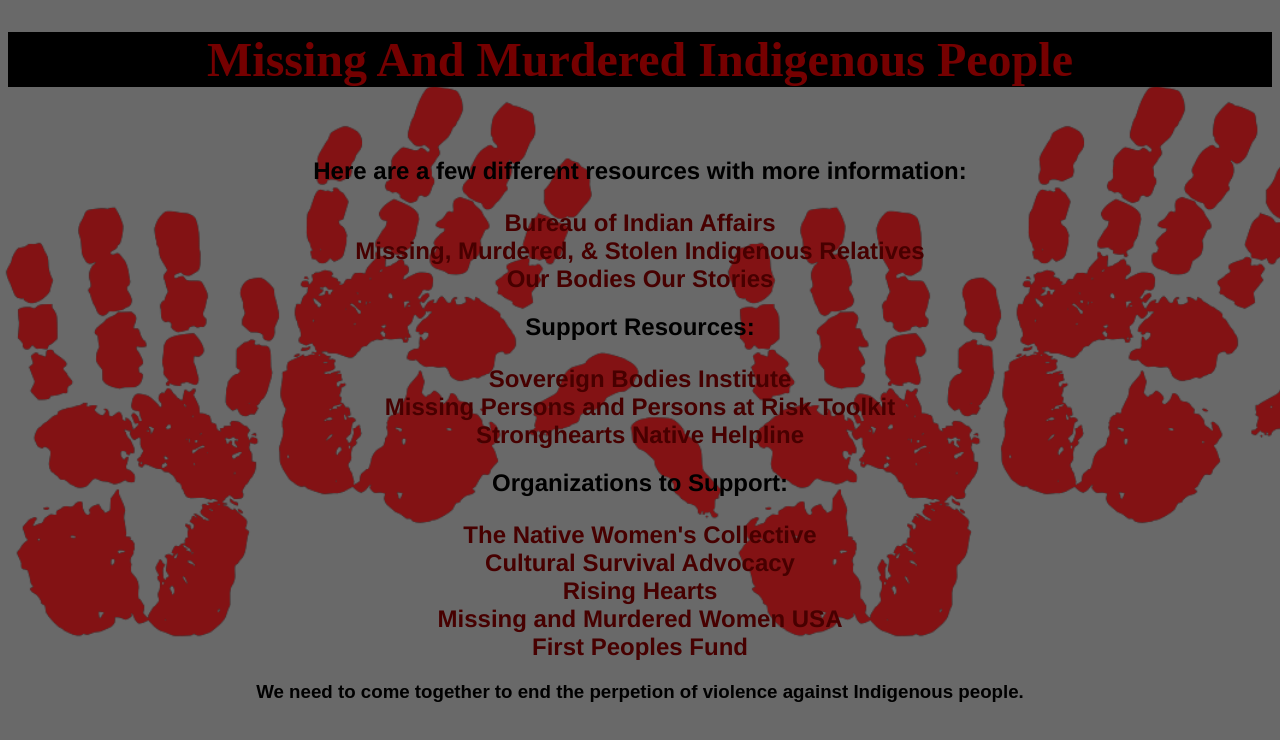
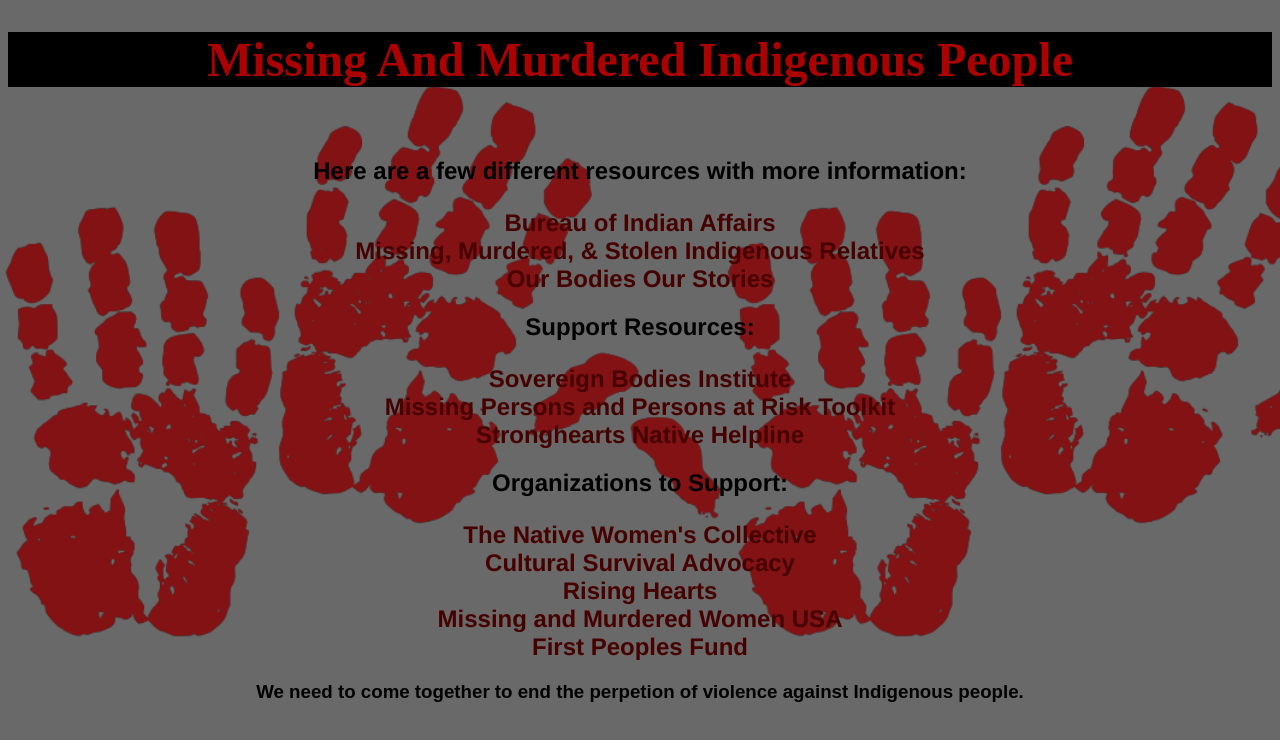
Before and after one commit to apricityandwanderlust/MMIW, a plain HTML site: page index.html in a window 1280 px wide. Drawn offline with Linux system fonts and the light colour scheme.

Commit message:
colorchange

```diff
--- a/css/style.css
+++ b/css/style.css
@@ -10,7 +10,7 @@
 }
 h1{
     text-align: center;
-    color: #750000;
+    color: #ab0101;
     font-size: xxx-large;
     background-color: black;
 }
```
